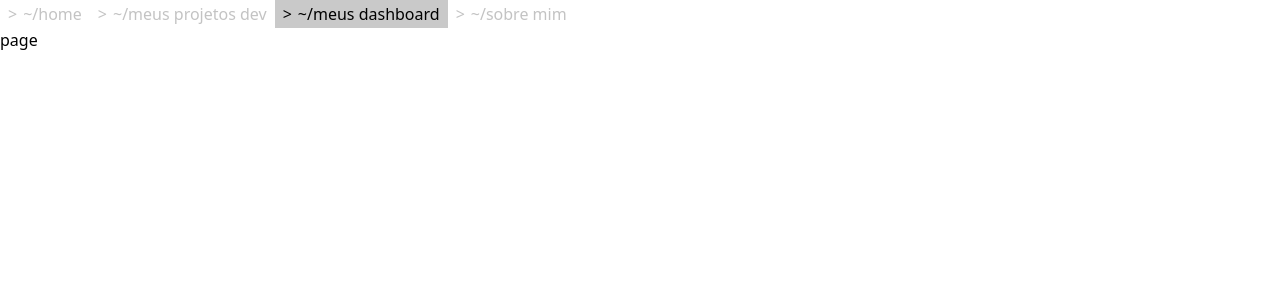
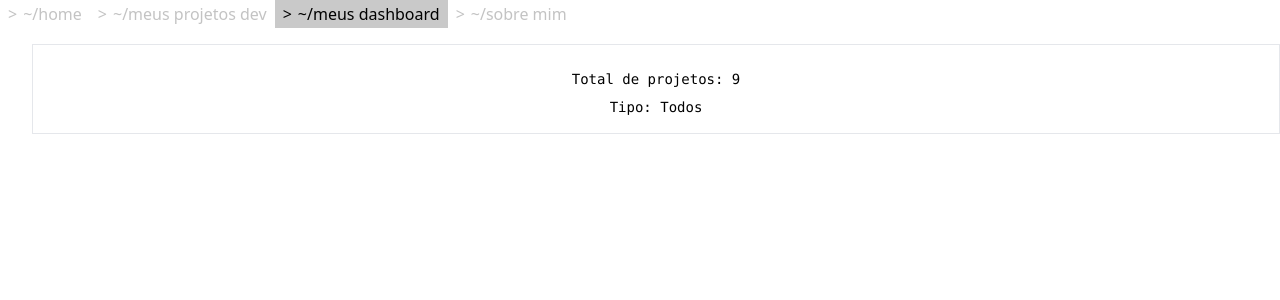
Before and after one commit to mcarina/MarcyPageExpo, a Next.js app: page /Dashboards in a window 1280 px wide. Shown: the top 300 px of the page. Built offline with nearby package versions, Linux system fonts and the light colour scheme.

Commit message:
iniciando aba dos dashboards

```diff
--- a/src/app/Dashboards/page.tsx
+++ b/src/app/Dashboards/page.tsx
@@ -1,8 +1,10 @@
-import React from 'react'
+import CardDash from "@/components/CardDash"
 
 const page = () => {
   return (
-    <div>page</div>
+    <div>
+      <CardDash/>
+    </div>
   )
 }
 
--- /dev/null
+++ b/src/components/CardDash.tsx
@@ -0,0 +1,19 @@
+import React from 'react'
+
+function CardDash() {
+  return (
+    <section className="container">
+            <div className="border p-4 mb-8">
+                <p className="p-projects">
+                    Total de projetos: 9
+                </p>
+                <p className="p-projects">
+                    Tipo: Todos
+                </p>
+            </div>
+
+    </section>
+  )
+}
+
+export default CardDash
```
